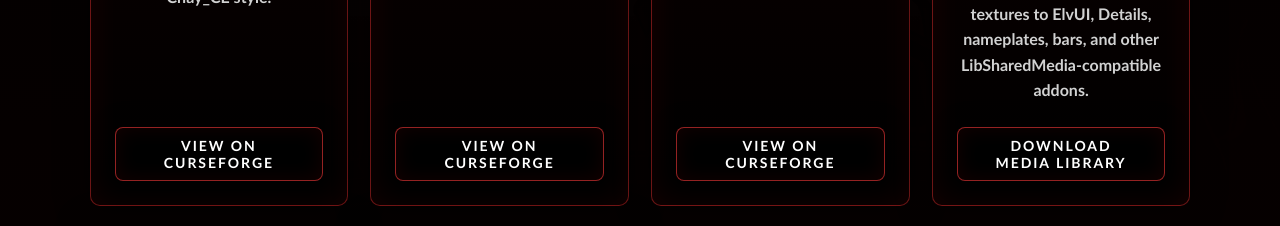
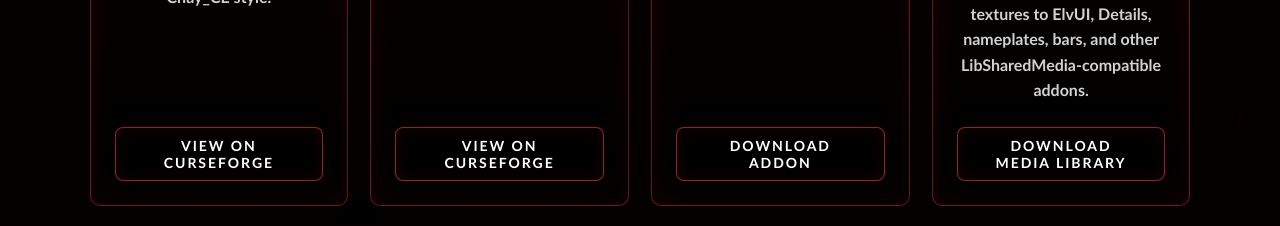
Before and after one commit to gavin536/chay-ce-website, a Next.js app: page / in a window 1280 px wide. Shown: the part 2120-2346 px from the top of the page. Built offline with nearby package versions, Linux system fonts and the light colour scheme.

Commit message:
Add ChayChat website download
- Added ChayChat as a downloadable addon card
- Uses the existing CHAY_CE logo image
- Points ChayChat to /downloads/ChayChat.zip
- Preserved all existing homepage sections
- Updated launch text to include ChayChat

```diff
--- a/app/page.tsx
+++ b/app/page.tsx
@@ -43,9 +43,8 @@
     image: "/images/chay-logo.png",
     description:
       "A Chay_CE styled whisper and chat popout addon built for cleaner messages, better visibility, and stream-friendly chat control.",
-    href: "https://www.curseforge.com/wow/addons/chaychat",
-    button: "View on CurseForge",
-    external: true,
+    href: "/downloads/ChayChat.zip",
+    button: "Download Addon",
   },
   {
     title: "CHAY_CE Media Library",
```
Also changed, not shown: 1 other file (tests, documents, lock files or other folders).
